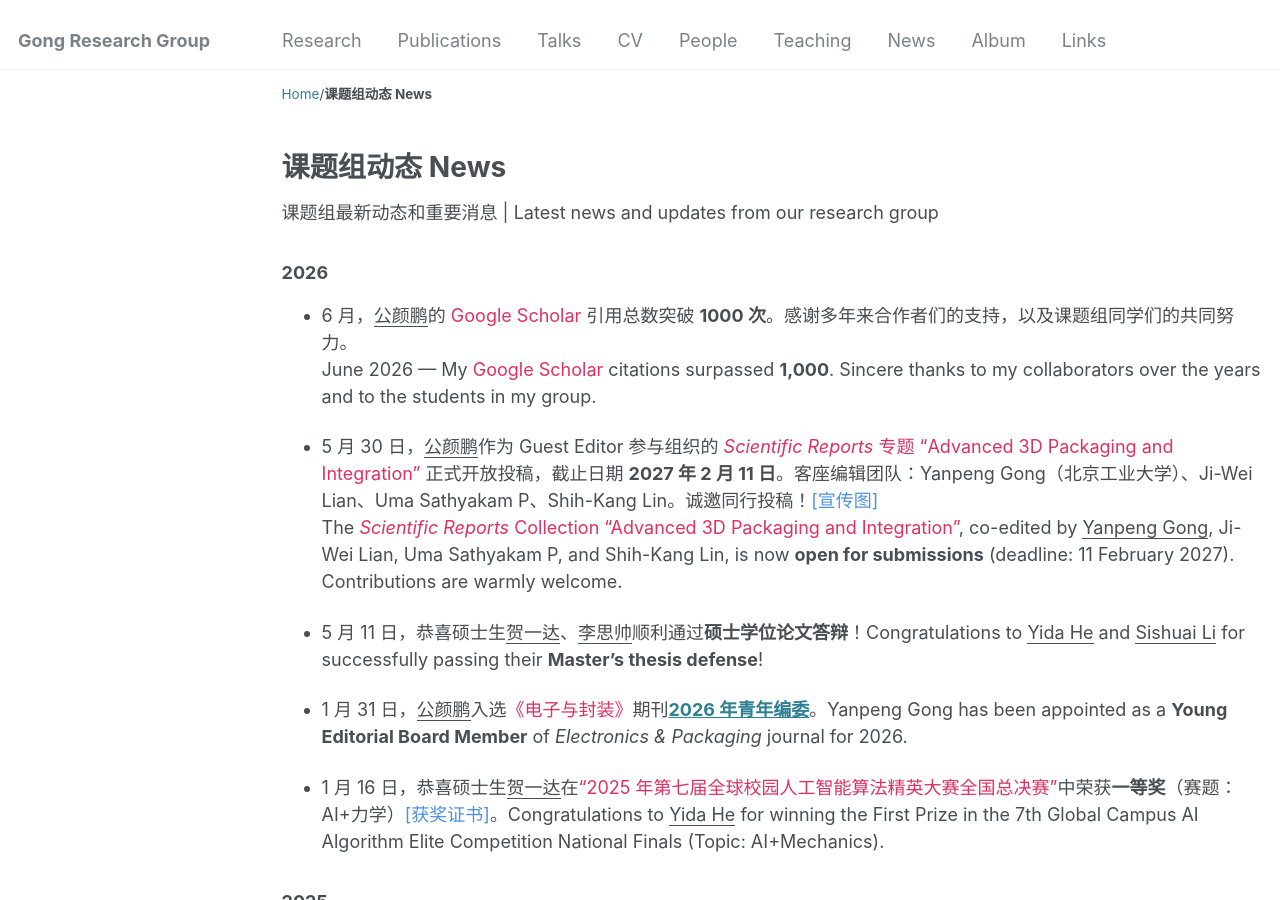
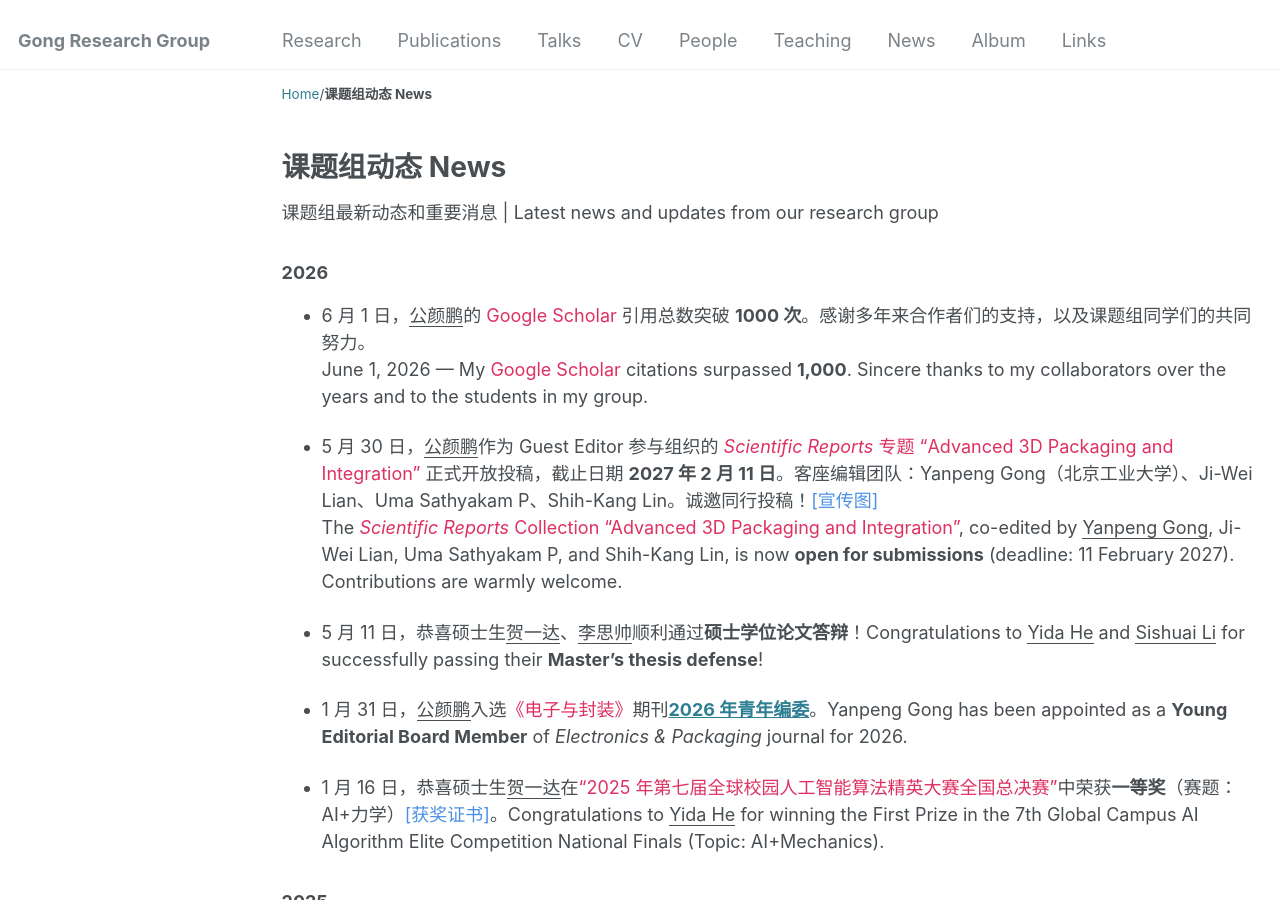
Before and after one commit to yanpeng-gong/yanpeng-gong.github.io, a Jekyll site: the page built from _news/news.md, in a window 1280 px wide and 900 px high. Built offline with Jekyll 4.4.1, drawn with Linux system fonts in a browser that asks for light colours; comment, search, counter and statistics services are not loaded.

Commit message:
news: add specific date (June 1) to the citation milestone entry
Co-Authored-By: Claude Opus 4.7 (1M context) <noreply@anthropic.com>

```diff
--- a/_news/news.md
+++ b/_news/news.md
@@ -10,8 +10,8 @@ collection: news
 
 <h3>2026</h3>
 
-- 6 月，<u>公颜鹏</u>的 <a href="https://scholar.google.com/citations?user=wmkLERIAAAAJ&hl=zh-CN" style="text-decoration:none;color:#DE3163;">Google Scholar</a> 引用总数突破 <strong>1000 次</strong>。感谢多年来合作者们的支持，以及课题组同学们的共同努力。<br>
-  June 2026 — My <a href="https://scholar.google.com/citations?user=wmkLERIAAAAJ&hl=zh-CN" style="text-decoration:none;color:#DE3163;">Google Scholar</a> citations surpassed <strong>1,000</strong>. Sincere thanks to my collaborators over the years and to the students in my group.<br>
+- 6 月 1 日，<u>公颜鹏</u>的 <a href="https://scholar.google.com/citations?user=wmkLERIAAAAJ&hl=zh-CN" style="text-decoration:none;color:#DE3163;">Google Scholar</a> 引用总数突破 <strong>1000 次</strong>。感谢多年来合作者们的支持，以及课题组同学们的共同努力。<br>
+  June 1, 2026 — My <a href="https://scholar.google.com/citations?user=wmkLERIAAAAJ&hl=zh-CN" style="text-decoration:none;color:#DE3163;">Google Scholar</a> citations surpassed <strong>1,000</strong>. Sincere thanks to my collaborators over the years and to the students in my group.<br>
 
 - 5 月 30 日，<u>公颜鹏</u>作为 Guest Editor 参与组织的 <a href="https://go.nature.com/4dC9Gwy" style="text-decoration:none;color:#DE3163;"><em>Scientific Reports</em> 专题 "Advanced 3D Packaging and Integration"</a> 正式开放投稿，截止日期 <strong>2027 年 2 月 11 日</strong>。客座编辑团队：Yanpeng Gong（北京工业大学）、Ji-Wei Lian、Uma Sathyakam P、Shih-Kang Lin。诚邀同行投稿！<a href="/files/news/2026_SR_SI_3DPackaging.png" style="text-decoration:none;color:#4A90E2;">[宣传图]</a><br>
   The <a href="https://go.nature.com/4dC9Gwy" style="text-decoration:none;color:#DE3163;"><em>Scientific Reports</em> Collection "Advanced 3D Packaging and Integration"</a>, co-edited by <u>Yanpeng Gong</u>, Ji-Wei Lian, Uma Sathyakam P, and Shih-Kang Lin, is now <strong>open for submissions</strong> (deadline: 11 February 2027). Contributions are warmly welcome.<br>
```
